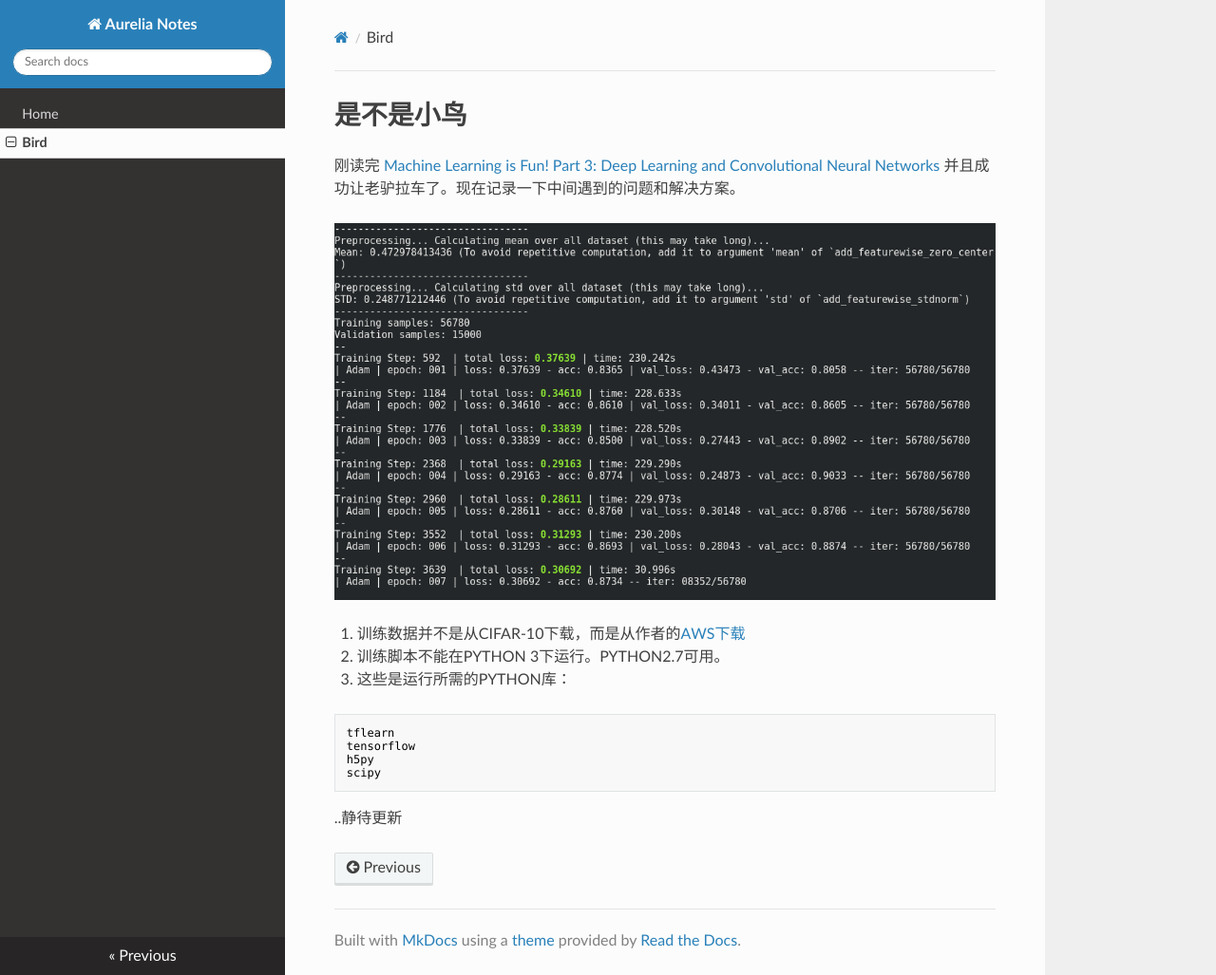
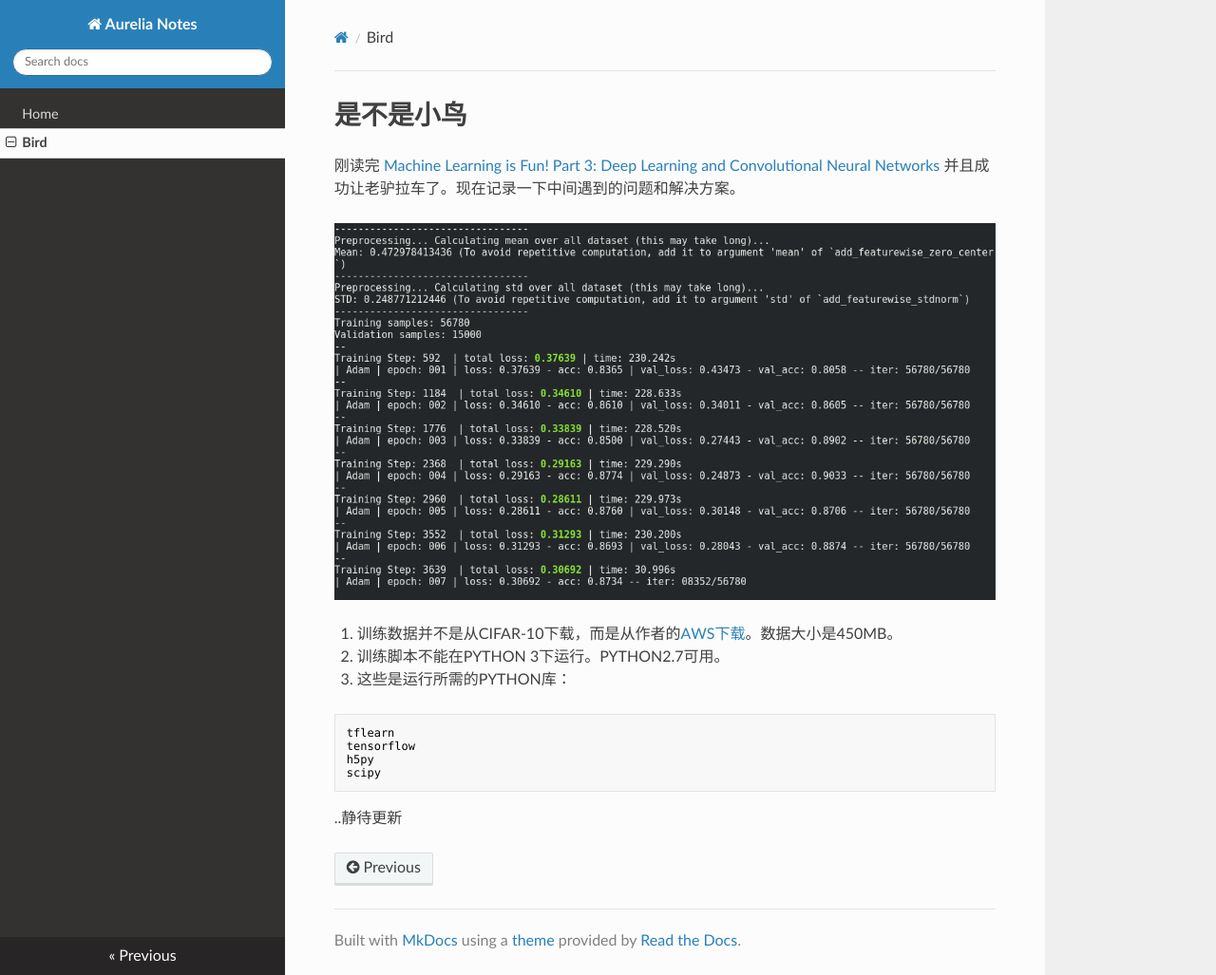
Before and after one commit to chfw/deep-learning-notes, an MkDocs documentation site: the page built from notes/bird.md, in a window 1280 px wide and 1027 px high. Shown: the whole window at 95% size. Built offline with MkDocs 1.6.1, drawn with Linux system fonts in a browser that asks for light colours; nearby versions of some CDN libraries; old or Windows-style settings are respelled for this version of MkDocs.

Commit message:
:microscope: add data size

```diff
--- a/docs/bird/index.html
+++ b/docs/bird/index.html
@@ -99,7 +99,7 @@
 <p>刚读完 <a href="https://medium.com/@ageitgey/machine-learning-is-fun-part-3-deep-learning-and-convolutional-neural-networks-f40359318721">Machine Learning is Fun! Part 3: Deep Learning and Convolutional Neural Networks</a> 并且成功让老驴拉车了。现在记录一下中间遇到的问题和解决方案。</p>
 <p><img alt="running" src="https://github.com/chfw/deep-learning-notes/raw/master/images/bird-1.png" /></p>
 <ol>
-<li>训练数据并不是从CIFAR-10下载，而是从作者的<a href="https://medium.com/@ageitgey/good-question-a095787c12f1">AWS下载</a></li>
+<li>训练数据并不是从CIFAR-10下载，而是从作者的<a href="https://medium.com/@ageitgey/good-question-a095787c12f1">AWS下载</a>。数据大小是450MB。</li>
 <li>训练脚本不能在PYTHON 3下运行。PYTHON2.7可用。</li>
 <li>这些是运行所需的PYTHON库：</li>
 </ol>
--- a/docs/index.html
+++ b/docs/index.html
@@ -154,5 +154,5 @@
 
 <!--
 MkDocs version : 0.16.3
-Build Date UTC : 2017-10-05 23:38:28
+Build Date UTC : 2017-10-05 23:41:32
 -->
--- a/docs/mkdocs/search_index.json
+++ b/docs/mkdocs/search_index.json
@@ -22,12 +22,12 @@
         },
         {
             "location": "/bird/",
-            "text": "\u662f\u4e0d\u662f\u5c0f\u9e1f\n\n\n\u521a\u8bfb\u5b8c \nMachine Learning is Fun! Part 3: Deep Learning and Convolutional Neural Networks\n \u5e76\u4e14\u6210\u529f\u8ba9\u8001\u9a74\u62c9\u8f66\u4e86\u3002\u73b0\u5728\u8bb0\u5f55\u4e00\u4e0b\u4e2d\u95f4\u9047\u5230\u7684\u95ee\u9898\u548c\u89e3\u51b3\u65b9\u6848\u3002\n\n\n\n\n\n\n\u8bad\u7ec3\u6570\u636e\u5e76\u4e0d\u662f\u4eceCIFAR-10\u4e0b\u8f7d\uff0c\u800c\u662f\u4ece\u4f5c\u8005\u7684\nAWS\u4e0b\u8f7d\n\n\n\u8bad\u7ec3\u811a\u672c\u4e0d\u80fd\u5728PYTHON 3\u4e0b\u8fd0\u884c\u3002PYTHON2.7\u53ef\u7528\u3002\n\n\n\u8fd9\u4e9b\u662f\u8fd0\u884c\u6240\u9700\u7684PYTHON\u5e93\uff1a\n\n\n\n\ntflearn\ntensorflow\nh5py\nscipy\n\n\n\n\n..\u9759\u5f85\u66f4\u65b0",
+            "text": "\u662f\u4e0d\u662f\u5c0f\u9e1f\n\n\n\u521a\u8bfb\u5b8c \nMachine Learning is Fun! Part 3: Deep Learning and Convolutional Neural Networks\n \u5e76\u4e14\u6210\u529f\u8ba9\u8001\u9a74\u62c9\u8f66\u4e86\u3002\u73b0\u5728\u8bb0\u5f55\u4e00\u4e0b\u4e2d\u95f4\u9047\u5230\u7684\u95ee\u9898\u548c\u89e3\u51b3\u65b9\u6848\u3002\n\n\n\n\n\n\n\u8bad\u7ec3\u6570\u636e\u5e76\u4e0d\u662f\u4eceCIFAR-10\u4e0b\u8f7d\uff0c\u800c\u662f\u4ece\u4f5c\u8005\u7684\nAWS\u4e0b\u8f7d\n\u3002\u6570\u636e\u5927\u5c0f\u662f450MB\u3002\n\n\n\u8bad\u7ec3\u811a\u672c\u4e0d\u80fd\u5728PYTHON 3\u4e0b\u8fd0\u884c\u3002PYTHON2.7\u53ef\u7528\u3002\n\n\n\u8fd9\u4e9b\u662f\u8fd0\u884c\u6240\u9700\u7684PYTHON\u5e93\uff1a\n\n\n\n\ntflearn\ntensorflow\nh5py\nscipy\n\n\n\n\n..\u9759\u5f85\u66f4\u65b0",
             "title": "Bird"
         },
         {
             "location": "/bird/#_1",
-            "text": "\u521a\u8bfb\u5b8c  Machine Learning is Fun! Part 3: Deep Learning and Convolutional Neural Networks  \u5e76\u4e14\u6210\u529f\u8ba9\u8001\u9a74\u62c9\u8f66\u4e86\u3002\u73b0\u5728\u8bb0\u5f55\u4e00\u4e0b\u4e2d\u95f4\u9047\u5230\u7684\u95ee\u9898\u548c\u89e3\u51b3\u65b9\u6848\u3002    \u8bad\u7ec3\u6570\u636e\u5e76\u4e0d\u662f\u4eceCIFAR-10\u4e0b\u8f7d\uff0c\u800c\u662f\u4ece\u4f5c\u8005\u7684 AWS\u4e0b\u8f7d  \u8bad\u7ec3\u811a\u672c\u4e0d\u80fd\u5728PYTHON 3\u4e0b\u8fd0\u884c\u3002PYTHON2.7\u53ef\u7528\u3002  \u8fd9\u4e9b\u662f\u8fd0\u884c\u6240\u9700\u7684PYTHON\u5e93\uff1a   tflearn\ntensorflow\nh5py\nscipy  ..\u9759\u5f85\u66f4\u65b0",
+            "text": "\u521a\u8bfb\u5b8c  Machine Learning is Fun! Part 3: Deep Learning and Convolutional Neural Networks  \u5e76\u4e14\u6210\u529f\u8ba9\u8001\u9a74\u62c9\u8f66\u4e86\u3002\u73b0\u5728\u8bb0\u5f55\u4e00\u4e0b\u4e2d\u95f4\u9047\u5230\u7684\u95ee\u9898\u548c\u89e3\u51b3\u65b9\u6848\u3002    \u8bad\u7ec3\u6570\u636e\u5e76\u4e0d\u662f\u4eceCIFAR-10\u4e0b\u8f7d\uff0c\u800c\u662f\u4ece\u4f5c\u8005\u7684 AWS\u4e0b\u8f7d \u3002\u6570\u636e\u5927\u5c0f\u662f450MB\u3002  \u8bad\u7ec3\u811a\u672c\u4e0d\u80fd\u5728PYTHON 3\u4e0b\u8fd0\u884c\u3002PYTHON2.7\u53ef\u7528\u3002  \u8fd9\u4e9b\u662f\u8fd0\u884c\u6240\u9700\u7684PYTHON\u5e93\uff1a   tflearn\ntensorflow\nh5py\nscipy  ..\u9759\u5f85\u66f4\u65b0",
             "title": "\u662f\u4e0d\u662f\u5c0f\u9e1f"
         }
     ]
--- a/notes/bird.md
+++ b/notes/bird.md
@@ -5,7 +5,7 @@
 ![running](https://github.com/chfw/deep-learning-notes/raw/master/images/bird-1.png)
 
 
-1. 训练数据并不是从CIFAR-10下载，而是从作者的[AWS下载](https://medium.com/@ageitgey/good-question-a095787c12f1)
+1. 训练数据并不是从CIFAR-10下载，而是从作者的[AWS下载](https://medium.com/@ageitgey/good-question-a095787c12f1)。数据大小是450MB。
 1. 训练脚本不能在PYTHON 3下运行。PYTHON2.7可用。
 1. 这些是运行所需的PYTHON库：
 
```
